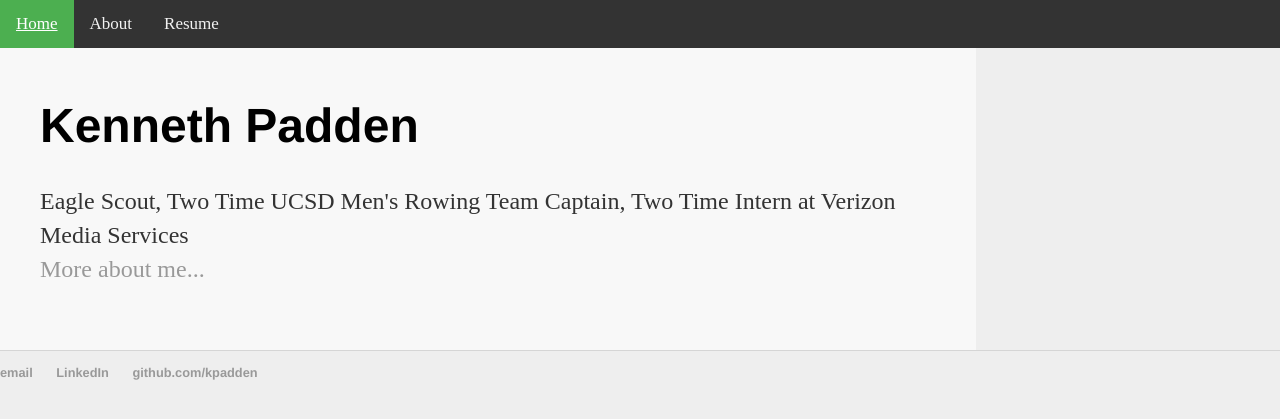
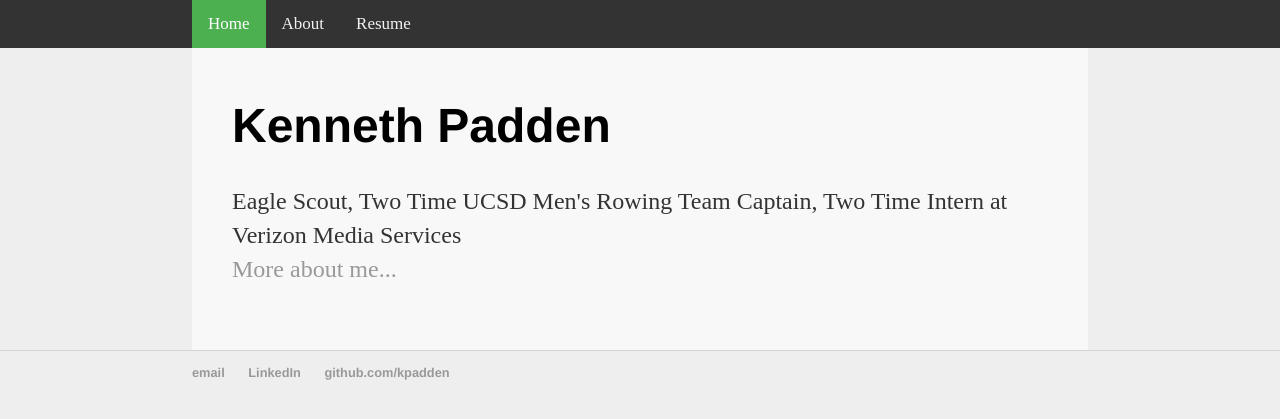
Before and after one commit to kpadden/kpadden.github.io, a Jekyll site: the page built from index.html, in a window 1280 px wide. Shown: the top 419 px of the page. Built offline with Jekyll 4.4.1, drawn with Linux system fonts in a browser that asks for light colours.

Commit message:
Update main.css

```diff
--- a/css/main.css
+++ b/css/main.css
@@ -12,9 +12,14 @@ div { /*all comments */
 }
 
 .container {
+    margin: 0px auto;
     width: 70%; /*margin: 0px atuo;*/
+    /*padding: 0px 40px 40px 40px;*/
+    background-color: #f8f8f8;
+}
+
+.inside-container {
     padding: 0px 40px 40px 40px;
-    background-color: #f8f8f8;
 }
 
 .topnav {
@@ -25,10 +30,12 @@ div { /*all comments */
 }
 
 .inside-topnav {
+    margin: 0px auto;
     width: 70%;
 }
 
 .inside-footer {
+    margin: 0px auto;
     width: 70%;
 }
 
```
